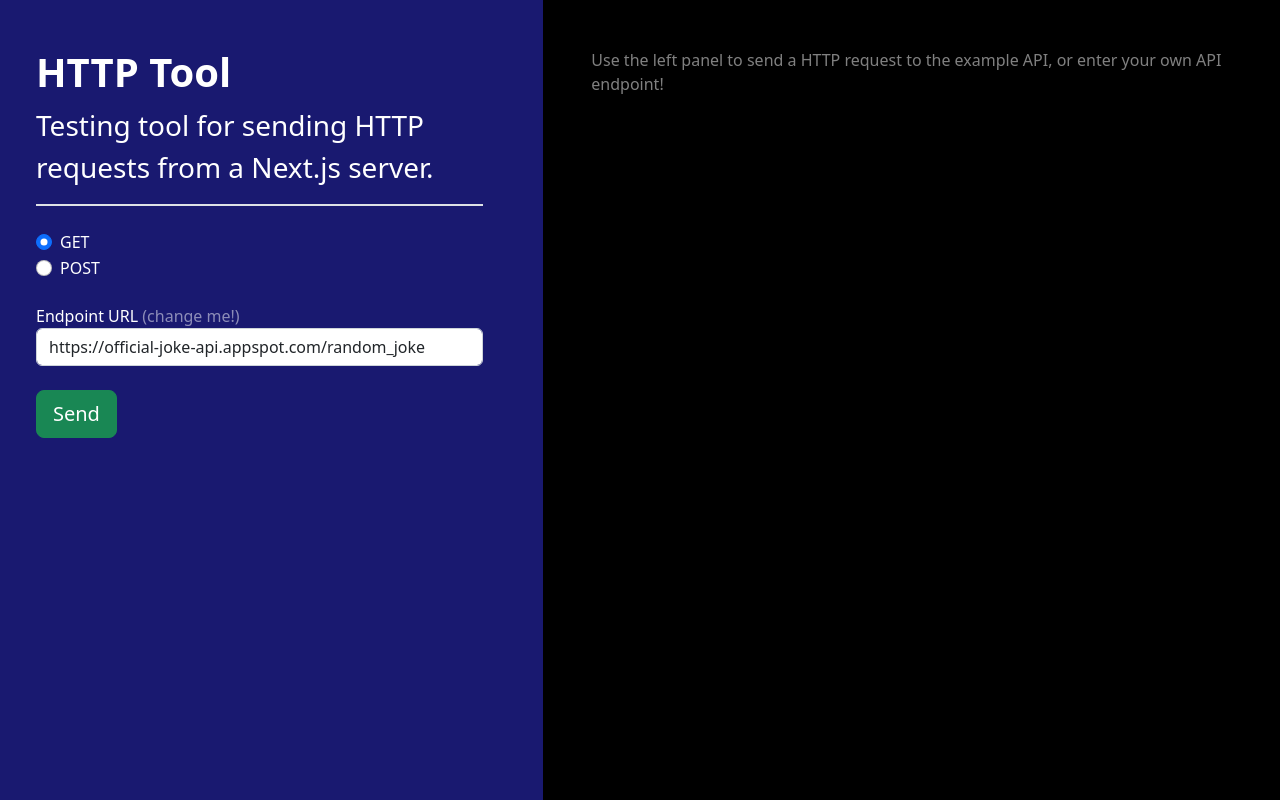
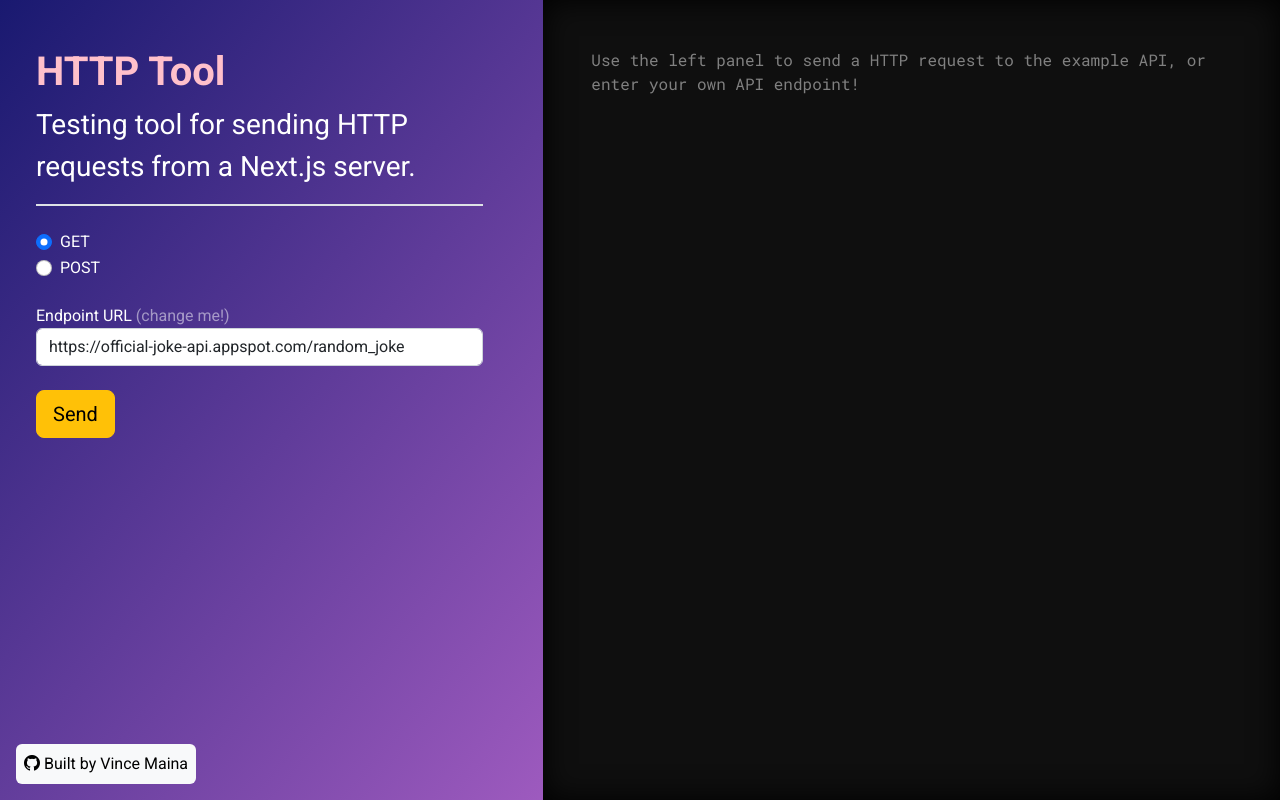
Before and after one commit to vincemaina/http-request-tool, a Next.js app: page / in a window 1280 px wide. Built offline with nearby package versions, Linux system fonts and the light colour scheme.

Commit message:
More styling changes

```diff
--- a/package.json
+++ b/package.json
@@ -11,6 +11,7 @@
   "dependencies": {
     "@next/font": "13.2.4",
     "bootstrap": "^5.2.3",
+    "bootstrap-icons": "^1.10.3",
     "eslint": "8.35.0",
     "eslint-config-next": "13.2.4",
     "next": "13.2.4",
--- a/src/pages/_app.js
+++ b/src/pages/_app.js
@@ -1,5 +1,6 @@
 import '@/styles/globals.css'
 import 'bootstrap/dist/css/bootstrap.min.css'
+import "bootstrap-icons/font/bootstrap-icons.css"
 
 export default function App({ Component, pageProps }) {
   return <Component {...pageProps} />
--- a/src/pages/index.js
+++ b/src/pages/index.js
@@ -1,4 +1,16 @@
 import Head from 'next/head'
+import { Roboto_Mono, Roboto } from 'next/font/google'
+
+const robotoMono = Roboto_Mono ({
+    weight: '400',
+    subsets: ['latin'],
+})
+
+const roboto = Roboto({
+    weight: ['400', '700'],
+    style: ['normal', 'italic'],
+    subsets: ['latin'],
+})
 
 let method = "GET"
 
@@ -80,13 +92,13 @@ export default function Home() {
                 <meta name="viewport" content="width=device-width, initial-scale=1"/>
                 <link rel="icon" href="/favicon.ico"/>
             </Head>
-            <main className={"text-white"} style={{background: "midnightblue"}}>
+            <main className={"text-white"} style={{background: "linear-gradient(130deg, midnightblue, violet)"}}>
                 <div className="text-center">
                     <div className="row vh-100 align-items-start">
 
                         {/* Inputs */}
-                        <div className="col-lg-5 text-start p-5">
-                            <h1 className={"fw-bold"}>HTTP Tool</h1>
+                        <div className={"col-lg-5 text-start p-5 " + roboto.className}>
+                            <h1 className={"fw-bold"} style={{color: "pink"}}>HTTP Tool</h1>
                             <p className={"fw-light fs-3 mb-3"}>Testing tool for sending HTTP requests from a Next.js server.</p>
 
                             <hr className="border border border-1 opacity-100 mb-4" />
@@ -121,13 +133,21 @@ export default function Home() {
 
                             {/* Submit button */}
                             <div className={"text-start mt-4"}>
-                                <button type={"button"} className={"btn btn-lg btn-success"} onClick={sendRequest}>Send</button>
+                                <button type={"button"} className={"btn btn-lg btn-warning"} onClick={sendRequest}>Send</button>
+                            </div>
+
+                            <div className={"fixed-bottom"}>
+                                <span className={"p-2 m-3 bg-light text-black rounded d-inline-block"}>
+                                    <i className="icon bi bi-github me-1"></i>
+                                    Built by Vince Maina
+                                </span>
                             </div>
                         </div>
 
                         {/* Response */}
-                        <div className="col-lg h-100 w-100">
-                            <div className={"h-100 w-100 p-5 text-start text-white"} style={{backgroundColor: "black", overflowY: "scroll"}}>
+                        <div className={"col-lg h-100 w-100 fs-6 " + robotoMono.className}>
+                            <div className={"h-100 w-100 p-5 text-start text-white"} style={{backgroundColor: "#0f0f0f",
+                                overflowY: "scroll", boxShadow: "inset black 0px 0px 30px"}}>
                                 <div id={"response-outcome"}><span style={{color: "grey"}}>Use the left panel to send a HTTP request to the example API, or enter your own API endpoint!</span></div>
                                 <br/>
                                 <div id={"response-display"}></div>
```
Also changed, not shown: 1 other file (tests, documents, lock files or other folders).
